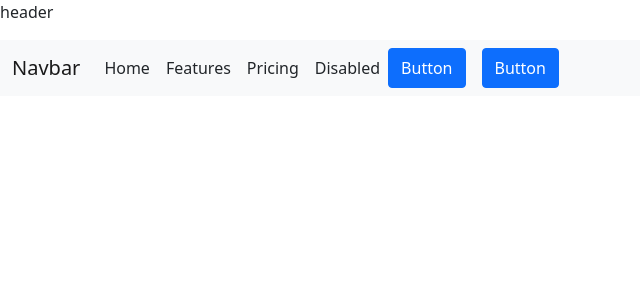
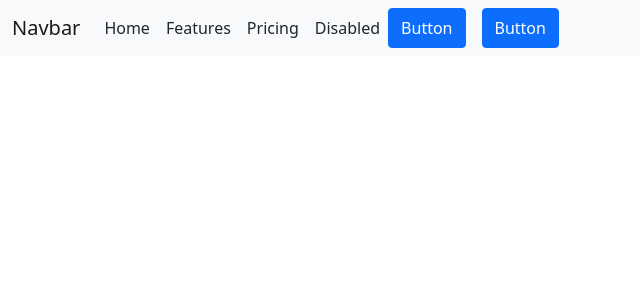
Before and after one commit to daniblou/Projet_web_cesi, a PHP site: page /front/header.php in a window 1280 px wide. Shown: the top 300 px of the page, without its empty margins (0-640 px from the left). Run offline with PHP 8.4, Linux system fonts and the light colour scheme.

```diff
--- a/front/footer.php
+++ b/front/footer.php
@@ -2,7 +2,7 @@
 
 
 
-<p>footer</p>
+
 <script src="asset/vendors/js/bootstrap.min.js"></script>
 </body>
 </html>
--- a/front/header.php
+++ b/front/header.php
@@ -8,8 +8,6 @@
     <title>Document</title>
 </head>
 <body>
-    <p>header</p>
-
     <nav class="navbar navbar-expand-lg navbar-light bg-light">
   <div class="container-fluid">
     <a class="navbar-brand" href="#">Navbar</a>
```
